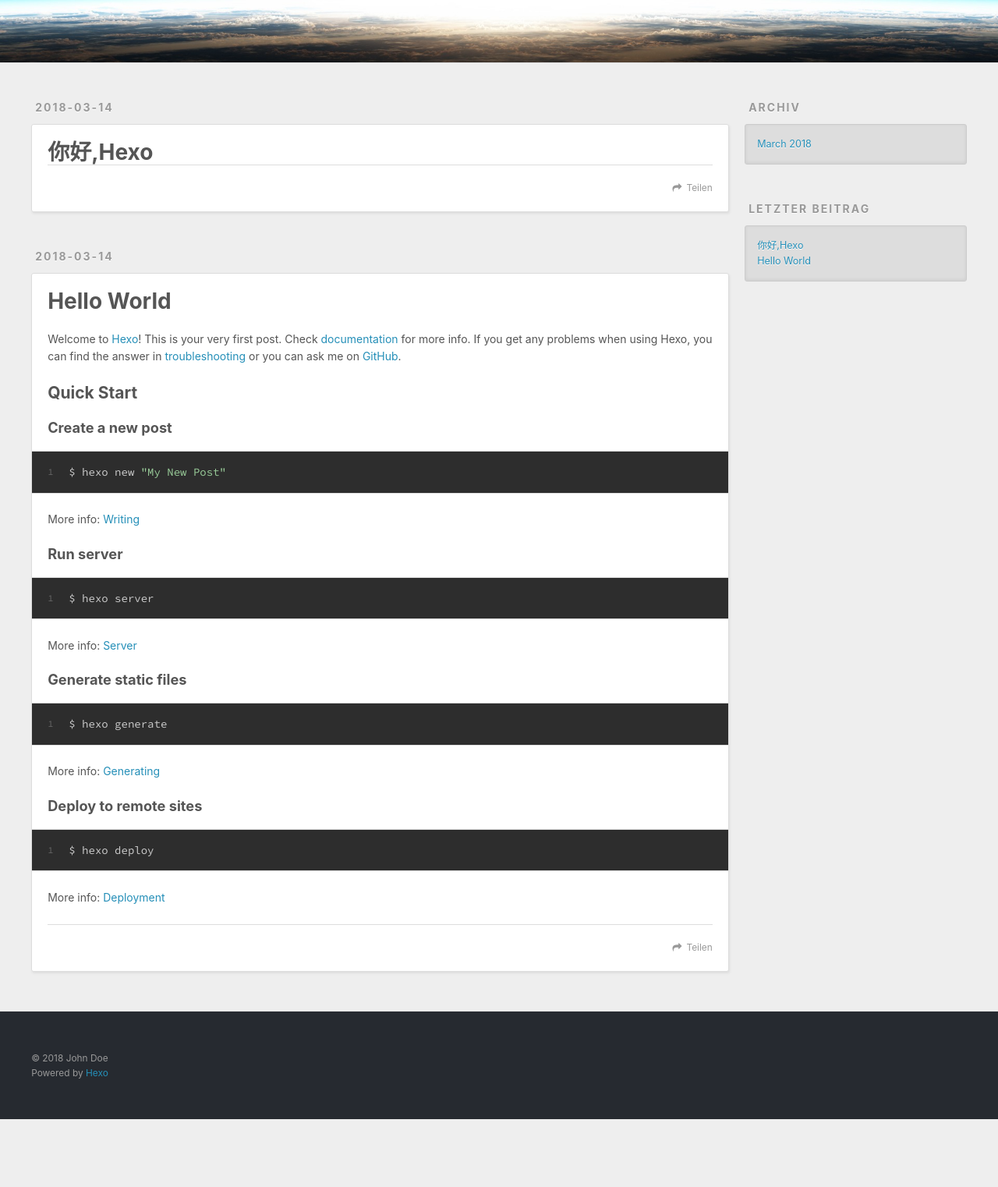
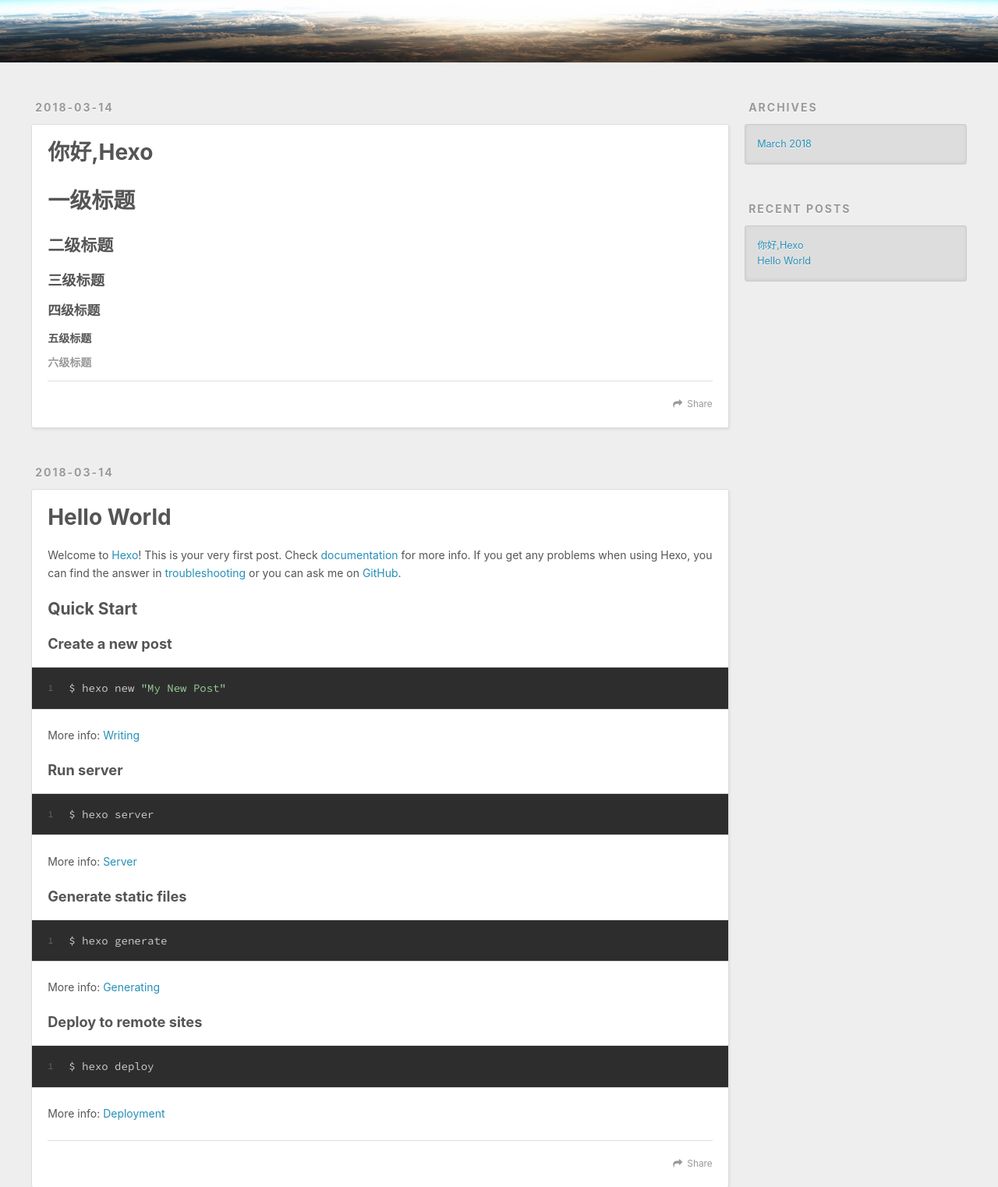
Before and after one commit to itwshen/stw13813013798.github.io, a plain HTML site: page index.html in a window 1280 px wide. Shown: the part 220-1742 px from the top of the page at 78% size. Before the commit the page ends 1655 px from the top, so only its background shows below. Drawn offline with nearby package versions, Linux system fonts and the light colour scheme.

Commit message:
Site updated: 2018-03-14 23:13:37

```diff
--- a/index.html
+++ b/index.html
@@ -50,7 +50,7 @@
 
           <a id="nav-rss-link" class="nav-icon" href="/atom.xml" title="RSS Feed"></a>
 
-        <a id="nav-search-btn" class="nav-icon" title="Suche"></a>
+        <a id="nav-search-btn" class="nav-icon" title="Search"></a>
       </nav>
       <div id="search-form-wrap">
         <form action="//google.com/search" method="get" accept-charset="UTF-8" class="search-form"><input type="search" name="q" class="search-form-input" placeholder="Search"><button type="submit" class="search-form-submit">&#xF002;</button><input type="hidden" name="sitesearch" value="http://yoursite.com"></form>
@@ -83,11 +83,11 @@
 
     <div class="article-entry" itemprop="articleBody">
 
-
+        <h1 id="一级标题"><a href="#一级标题" class="headerlink" title="一级标题"></a>一级标题</h1><h2 id="二级标题"><a href="#二级标题" class="headerlink" title="二级标题"></a>二级标题</h2><h3 id="三级标题"><a href="#三级标题" class="headerlink" title="三级标题"></a>三级标题</h3><h4 id="四级标题"><a href="#四级标题" class="headerlink" title="四级标题"></a>四级标题</h4><h5 id="五级标题"><a href="#五级标题" class="headerlink" title="五级标题"></a>五级标题</h5><h6 id="六级标题"><a href="#六级标题" class="headerlink" title="六级标题"></a>六级标题</h6>
 
     </div>
     <footer class="article-footer">
-      <a data-url="http://yoursite.com/2018/03/14/你好-Hexo/" data-id="cjer71oyl0001nktdl3onkrjn" class="article-share-link">Teilen</a>
+      <a data-url="http://yoursite.com/2018/03/14/你好-Hexo/" data-id="cjer71oyl0001nktdl3onkrjn" class="article-share-link">Share</a>
 
 
     </footer>
@@ -132,7 +132,7 @@
 
     </div>
     <footer class="article-footer">
-      <a data-url="http://yoursite.com/2018/03/14/hello-world/" data-id="cjer71ow10000nktdn4wfhw3g" class="article-share-link">Teilen</a>
+      <a data-url="http://yoursite.com/2018/03/14/hello-world/" data-id="cjer71ow10000nktdn4wfhw3g" class="article-share-link">Share</a>
 
 
     </footer>
@@ -158,7 +158,7 @@
 
 
   <div class="widget-wrap">
-    <h3 class="widget-title">Archiv</h3>
+    <h3 class="widget-title">Archives</h3>
     <div class="widget">
       <ul class="archive-list"><li class="archive-list-item"><a class="archive-list-link" href="/archives/2018/03/">March 2018</a></li></ul>
     </div>
@@ -168,7 +168,7 @@
 
 
   <div class="widget-wrap">
-    <h3 class="widget-title">letzter Beitrag</h3>
+    <h3 class="widget-title">Recent Posts</h3>
     <div class="widget">
       <ul>
 
```
Also changed, not shown: 2018/03/14/hello-world/index.html (+5 -5 lines), 2018/03/14/你好-Hexo/index.html (+11 -8 lines), archives/2018/03/index.html (+4 -4 lines), archives/2018/index.html (+4 -4 lines), archives/index.html (+4 -4 lines).
